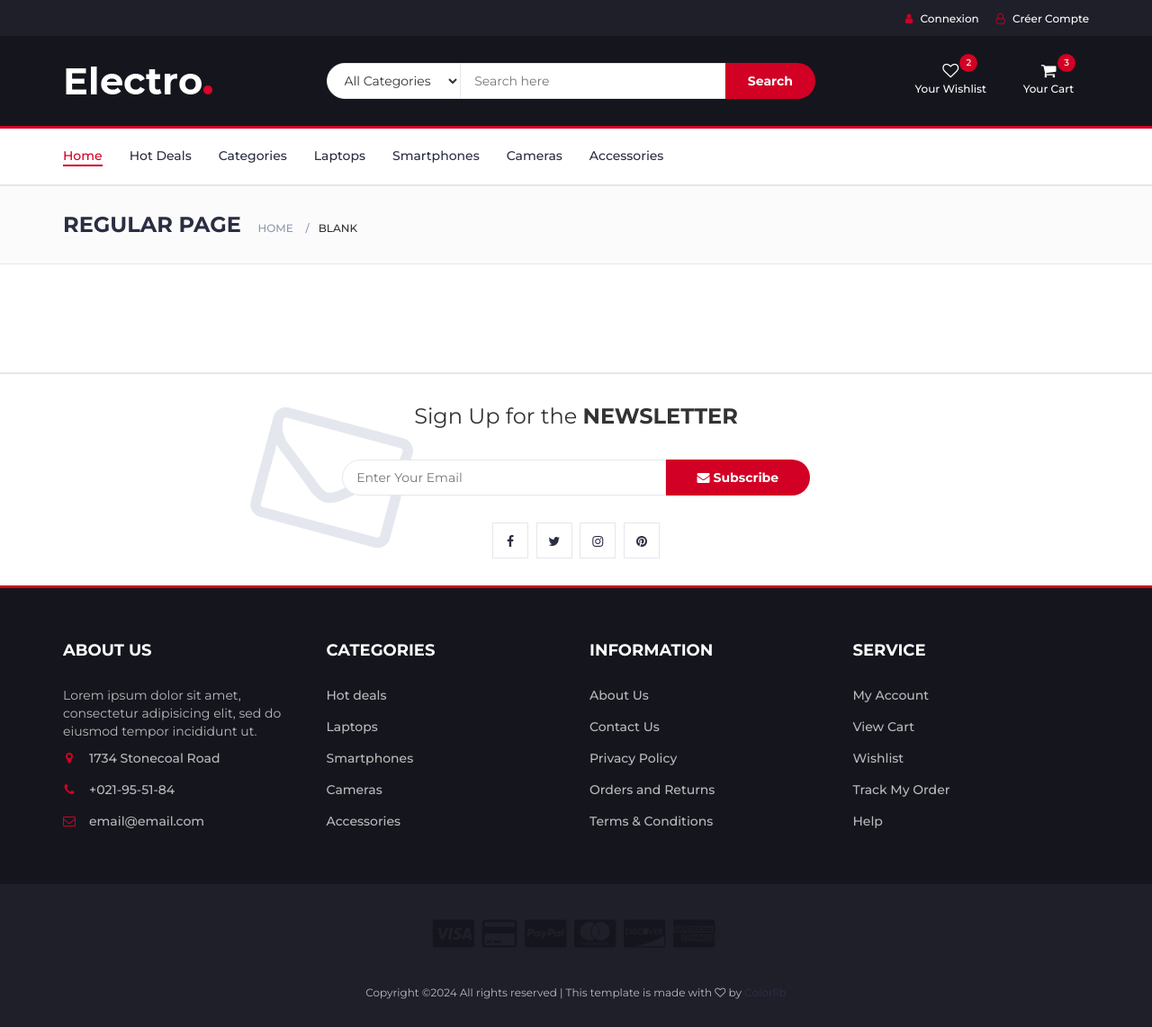
After one commit to JoKonde/e-vente, a PHP site: page /connexion.php in a window 1280 px wide. The commit adds this page. Shown: the whole page at 90% size. Run offline with PHP 8.4, Linux system fonts and the light colour scheme.

Commit message:
feat(connexion)

```diff
--- /dev/null
+++ b/connexion.php
@@ -0,0 +1,356 @@
+<!DOCTYPE html>
+<html lang="en">
+	<head>
+		<meta charset="utf-8">
+		<meta http-equiv="X-UA-Compatible" content="IE=edge">
+		<meta name="viewport" content="width=device-width, initial-scale=1">
+		 <!-- The above 3 meta tags *must* come first in the head; any other head content must come *after* these tags -->
+
+		<title>Electro - Connexion</title>
+
+ 		<!-- Google font -->
+ 		<link href="https://fonts.googleapis.com/css?family=Montserrat:400,500,700" rel="stylesheet">
+
+ 		<!-- Bootstrap -->
+ 		<link type="text/css" rel="stylesheet" href="css/bootstrap.min.css"/>
+
+ 		<!-- Slick -->
+ 		<link type="text/css" rel="stylesheet" href="css/slick.css"/>
+ 		<link type="text/css" rel="stylesheet" href="css/slick-theme.css"/>
+
+ 		<!-- nouislider -->
+ 		<link type="text/css" rel="stylesheet" href="css/nouislider.min.css"/>
+
+ 		<!-- Font Awesome Icon -->
+ 		<link rel="stylesheet" href="css/font-awesome.min.css">
+
+ 		<!-- Custom stlylesheet -->
+ 		<link type="text/css" rel="stylesheet" href="css/style.css"/>
+
+
+
+    </head>
+	<body>
+		<!-- HEADER -->
+		<header>
+			<!-- TOP HEADER -->
+			<div id="top-header">
+				<div class="container">
+
+				<ul class="header-links pull-right">
+						<li><a href="connexion.php"><i class="fa fa-user"></i> Connexion</a></li>
+						<li><a href="#"><i class="fa fa-user-o"></i> Créer Compte</a></li>
+					</ul>
+				</div>
+			</div>
+			<!-- /TOP HEADER -->
+
+			<!-- MAIN HEADER -->
+			<div id="header">
+				<!-- container -->
+				<div class="container">
+					<!-- row -->
+					<div class="row">
+						<!-- LOGO -->
+						<div class="col-md-3">
+							<div class="header-logo">
+								<a href="#" class="logo">
+									<img src="./img/logo.png" alt="">
+								</a>
+							</div>
+						</div>
+						<!-- /LOGO -->
+
+						<!-- SEARCH BAR -->
+						<div class="col-md-6">
+							<div class="header-search">
+								<form>
+									<select class="input-select">
+										<option value="0">All Categories</option>
+										<option value="1">Category 01</option>
+										<option value="1">Category 02</option>
+									</select>
+									<input class="input" placeholder="Search here">
+									<button class="search-btn">Search</button>
+								</form>
+							</div>
+						</div>
+						<!-- /SEARCH BAR -->
+
+						<!-- ACCOUNT -->
+						<div class="col-md-3 clearfix">
+							<div class="header-ctn">
+								<!-- Wishlist -->
+								<div>
+									<a href="#">
+										<i class="fa fa-heart-o"></i>
+										<span>Your Wishlist</span>
+										<div class="qty">2</div>
+									</a>
+								</div>
+								<!-- /Wishlist -->
+
+								<!-- Cart -->
+								<div class="dropdown">
+									<a class="dropdown-toggle" data-toggle="dropdown" aria-expanded="true">
+										<i class="fa fa-shopping-cart"></i>
+										<span>Your Cart</span>
+										<div class="qty">3</div>
+									</a>
+									<div class="cart-dropdown">
+										<div class="cart-list">
+											<div class="product-widget">
+												<div class="product-img">
+													<img src="./img/product01.png" alt="">
+												</div>
+												<div class="product-body">
+													<h3 class="product-name"><a href="#">product name goes here</a></h3>
+													<h4 class="product-price"><span class="qty">1x</span>$980.00</h4>
+												</div>
+												<button class="delete"><i class="fa fa-close"></i></button>
+											</div>
+
+											<div class="product-widget">
+												<div class="product-img">
+													<img src="./img/product02.png" alt="">
+												</div>
+												<div class="product-body">
+													<h3 class="product-name"><a href="#">product name goes here</a></h3>
+													<h4 class="product-price"><span class="qty">3x</span>$980.00</h4>
+												</div>
+												<button class="delete"><i class="fa fa-close"></i></button>
+											</div>
+										</div>
+										<div class="cart-summary">
+											<small>3 Item(s) selected</small>
+											<h5>SUBTOTAL: $2940.00</h5>
+										</div>
+										<div class="cart-btns">
+											<a href="#">View Cart</a>
+											<a href="#">Checkout  <i class="fa fa-arrow-circle-right"></i></a>
+										</div>
+									</div>
+								</div>
+								<!-- /Cart -->
+
+								<!-- Menu Toogle -->
+								<div class="menu-toggle">
+									<a href="#">
+										<i class="fa fa-bars"></i>
+										<span>Menu</span>
+									</a>
+								</div>
+								<!-- /Menu Toogle -->
+							</div>
+						</div>
+						<!-- /ACCOUNT -->
+					</div>
+					<!-- row -->
+				</div>
+				<!-- container -->
+			</div>
+			<!-- /MAIN HEADER -->
+		</header>
+		<!-- /HEADER -->
+
+		<!-- NAVIGATION -->
+		<nav id="navigation">
+			<!-- container -->
+			<div class="container">
+				<!-- responsive-nav -->
+				<div id="responsive-nav">
+					<!-- NAV -->
+					<ul class="main-nav nav navbar-nav">
+						<li class="active"><a href="#">Home</a></li>
+						<li><a href="#">Hot Deals</a></li>
+						<li><a href="#">Categories</a></li>
+						<li><a href="#">Laptops</a></li>
+						<li><a href="#">Smartphones</a></li>
+						<li><a href="#">Cameras</a></li>
+						<li><a href="#">Accessories</a></li>
+					</ul>
+					<!-- /NAV -->
+				</div>
+				<!-- /responsive-nav -->
+			</div>
+			<!-- /container -->
+		</nav>
+		<!-- /NAVIGATION -->
+
+		<!-- BREADCRUMB -->
+		<div id="breadcrumb" class="section">
+			<!-- container -->
+			<div class="container">
+				<!-- row -->
+				<div class="row">
+					<div class="col-md-12">
+						<h3 class="breadcrumb-header">Regular Page</h3>
+						<ul class="breadcrumb-tree">
+							<li><a href="#">Home</a></li>
+							<li class="active">Blank</li>
+						</ul>
+					</div>
+				</div>
+				<!-- /row -->
+			</div>
+			<!-- /container -->
+		</div>
+		<!-- /BREADCRUMB -->
+
+		<!-- SECTION -->
+		<div class="section">
+			<!-- container -->
+			<div class="container">
+				<!-- row -->
+				<div class="row">
+				</div>
+				<!-- /row -->
+			</div>
+			<!-- /container -->
+		</div>
+		<!-- /SECTION -->
+
+		<!-- NEWSLETTER -->
+		<div id="newsletter" class="section">
+			<!-- container -->
+			<div class="container">
+				<!-- row -->
+				<div class="row">
+					<div class="col-md-12">
+						<div class="newsletter">
+							<p>Sign Up for the <strong>NEWSLETTER</strong></p>
+							<form>
+								<input class="input" type="email" placeholder="Enter Your Email">
+								<button class="newsletter-btn"><i class="fa fa-envelope"></i> Subscribe</button>
+							</form>
+							<ul class="newsletter-follow">
+								<li>
+									<a href="#"><i class="fa fa-facebook"></i></a>
+								</li>
+								<li>
+									<a href="#"><i class="fa fa-twitter"></i></a>
+								</li>
+								<li>
+									<a href="#"><i class="fa fa-instagram"></i></a>
+								</li>
+								<li>
+									<a href="#"><i class="fa fa-pinterest"></i></a>
+								</li>
+							</ul>
+						</div>
+					</div>
+				</div>
+				<!-- /row -->
+			</div>
+			<!-- /container -->
+		</div>
+		<!-- /NEWSLETTER -->
+
+		<!-- FOOTER -->
+		<footer id="footer">
+			<!-- top footer -->
+			<div class="section">
+				<!-- container -->
+				<div class="container">
+					<!-- row -->
+					<div class="row">
+						<div class="col-md-3 col-xs-6">
+							<div class="footer">
+								<h3 class="footer-title">About Us</h3>
+								<p>Lorem ipsum dolor sit amet, consectetur adipisicing elit, sed do eiusmod tempor incididunt ut.</p>
+								<ul class="footer-links">
+									<li><a href="#"><i class="fa fa-map-marker"></i>1734 Stonecoal Road</a></li>
+									<li><a href="#"><i class="fa fa-phone"></i>+021-95-51-84</a></li>
+									<li><a href="#"><i class="fa fa-envelope-o"></i>email@email.com</a></li>
+								</ul>
+							</div>
+						</div>
+
+						<div class="col-md-3 col-xs-6">
+							<div class="footer">
+								<h3 class="footer-title">Categories</h3>
+								<ul class="footer-links">
+									<li><a href="#">Hot deals</a></li>
+									<li><a href="#">Laptops</a></li>
+									<li><a href="#">Smartphones</a></li>
+									<li><a href="#">Cameras</a></li>
+									<li><a href="#">Accessories</a></li>
+								</ul>
+							</div>
+						</div>
+
+						<div class="clearfix visible-xs"></div>
+
+						<div class="col-md-3 col-xs-6">
+							<div class="footer">
+								<h3 class="footer-title">Information</h3>
+								<ul class="footer-links">
+									<li><a href="#">About Us</a></li>
+									<li><a href="#">Contact Us</a></li>
+									<li><a href="#">Privacy Policy</a></li>
+									<li><a href="#">Orders and Returns</a></li>
+									<li><a href="#">Terms & Conditions</a></li>
+								</ul>
+							</div>
+						</div>
+
+						<div class="col-md-3 col-xs-6">
+							<div class="footer">
+								<h3 class="footer-title">Service</h3>
+								<ul class="footer-links">
+									<li><a href="#">My Account</a></li>
+									<li><a href="#">View Cart</a></li>
+									<li><a href="#">Wishlist</a></li>
+									<li><a href="#">Track My Order</a></li>
+									<li><a href="#">Help</a></li>
+								</ul>
+							</div>
+						</div>
+					</div>
+					<!-- /row -->
+				</div>
+				<!-- /container -->
+			</div>
+			<!-- /top footer -->
+
+			<!-- bottom footer -->
+			<div id="bottom-footer" class="section">
+				<div class="container">
+					<!-- row -->
+					<div class="row">
+						<div class="col-md-12 text-center">
+							<ul class="footer-payments">
+								<li><a href="#"><i class="fa fa-cc-visa"></i></a></li>
+								<li><a href="#"><i class="fa fa-credit-card"></i></a></li>
+								<li><a href="#"><i class="fa fa-cc-paypal"></i></a></li>
+								<li><a href="#"><i class="fa fa-cc-mastercard"></i></a></li>
+								<li><a href="#"><i class="fa fa-cc-discover"></i></a></li>
+								<li><a href="#"><i class="fa fa-cc-amex"></i></a></li>
+							</ul>
+							<span class="copyright">
+								<!-- Link back to Colorlib can't be removed. Template is licensed under CC BY 3.0. -->
+								Copyright &copy;<script>document.write(new Date().getFullYear());</script> All rights reserved | This template is made with <i class="fa fa-heart-o" aria-hidden="true"></i> by <a href="https://colorlib.com" target="_blank">Colorlib</a>
+							<!-- Link back to Colorlib can't be removed. Template is licensed under CC BY 3.0. -->
+							</span>
+
+
+						</div>
+					</div>
+						<!-- /row -->
+				</div>
+				<!-- /container -->
+			</div>
+			<!-- /bottom footer -->
+		</footer>
+		<!-- /FOOTER -->
+
+		<!-- jQuery Plugins -->
+		<script src="js/jquery.min.js"></script>
+		<script src="js/bootstrap.min.js"></script>
+		<script src="js/slick.min.js"></script>
+		<script src="js/nouislider.min.js"></script>
+		<script src="js/jquery.zoom.min.js"></script>
+		<script src="js/main.js"></script>
+
+	</body>
+</html>
```
Also changed, not shown: index.php (+3 -7 lines).
